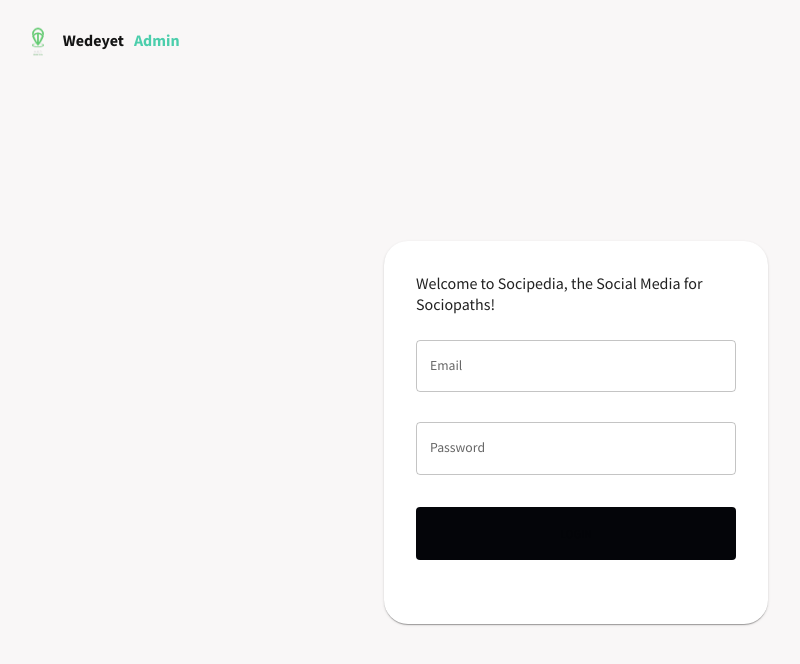
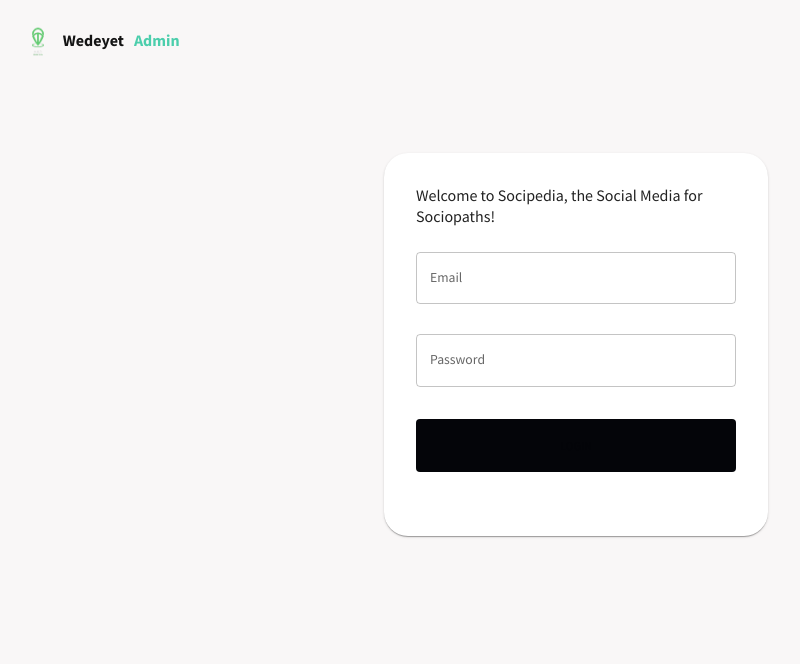
Before and after one commit to abrhamtafere/Wedeyet-admin-front, a React (Create React App) app: page /login in a window 1280 px wide. Shown: the top 664 px of the page, without its empty margins (64-864 px from the left). Built offline with nearby package versions, Linux system fonts and the light colour scheme.

Commit message:
center the login box

```diff
--- a/src/Page/LoginPage.js
+++ b/src/Page/LoginPage.js
@@ -56,7 +56,7 @@ justifyContent="center"
 alignItems="center"
         width={isNonMobileScreens ? "30%" : "93%"}
         p="2rem"
-        m="9rem auto"
+        m="3.5rem auto"
         borderRadius="1.5rem"
         backgroundColor="white"
         boxShadow="1"
```
